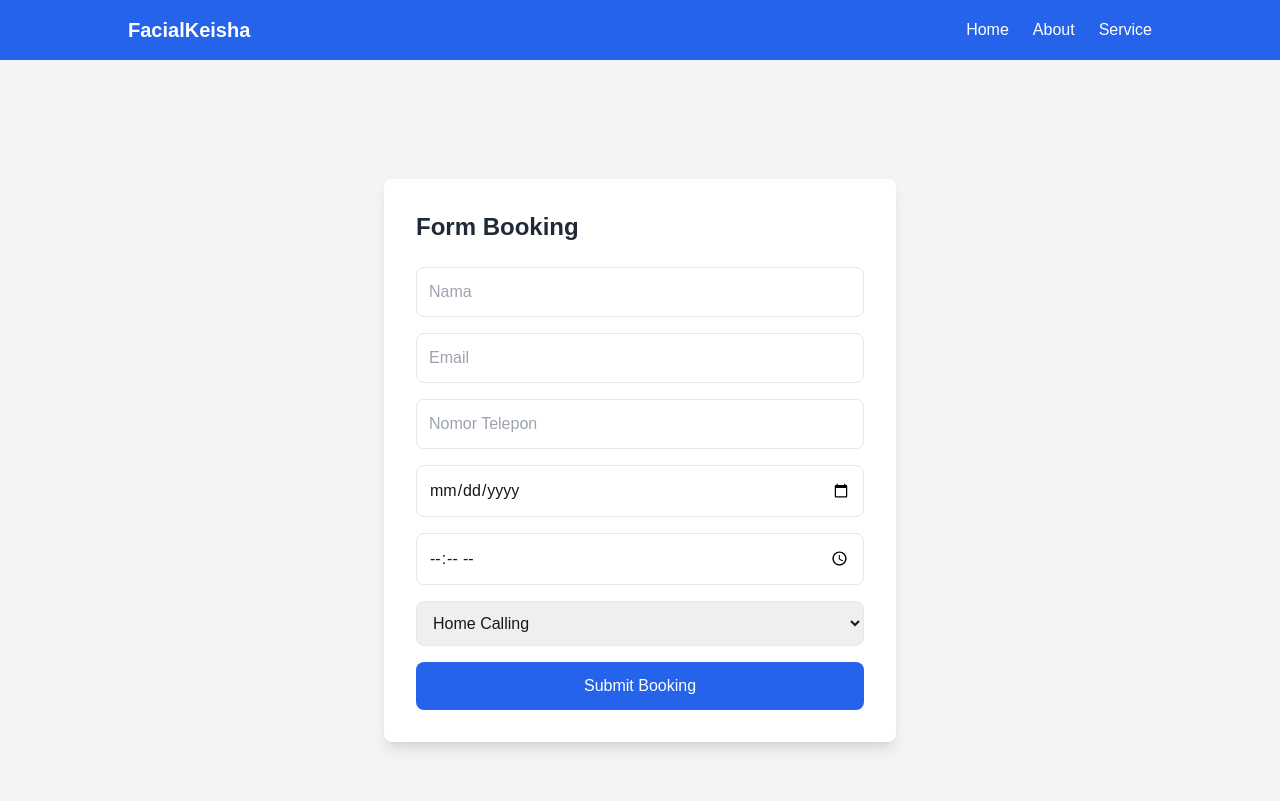
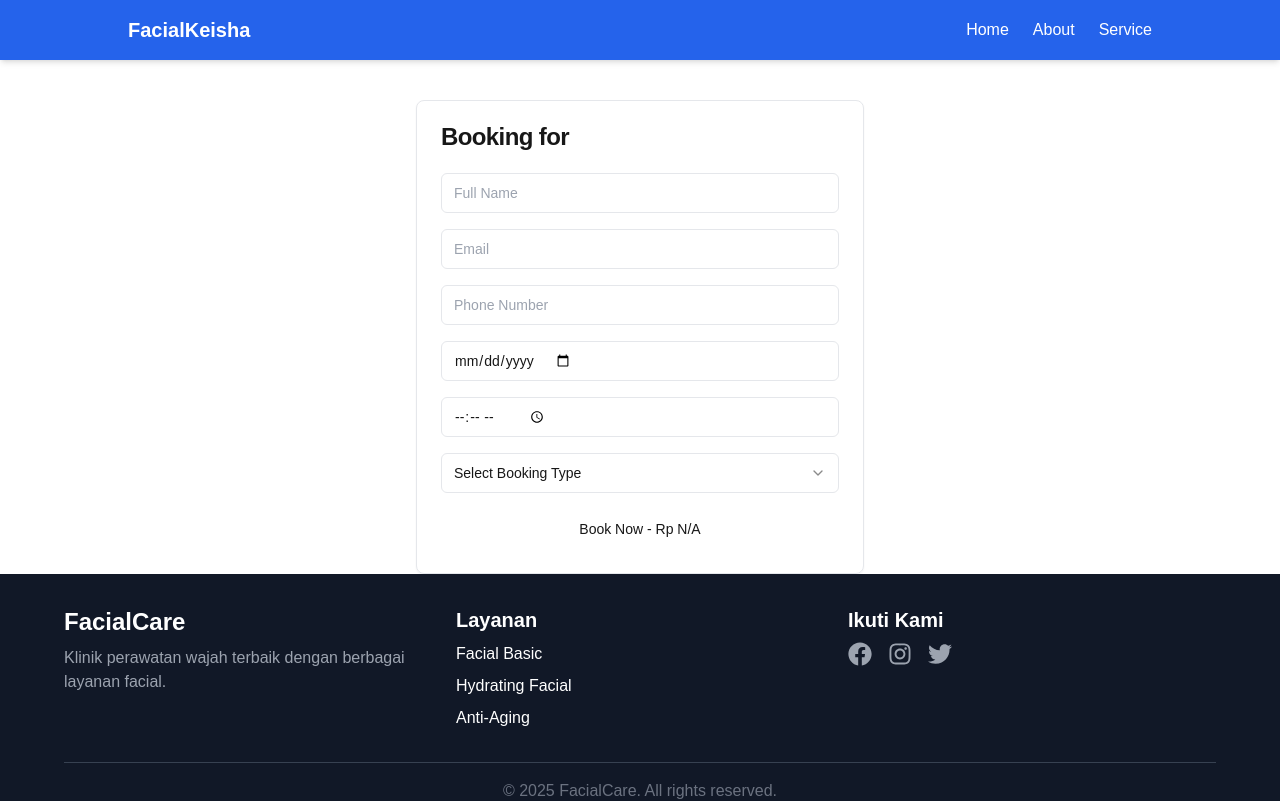
Before and after one commit to lipprendy123/client-facial, a Next.js app: page /booking in a window 1280 px wide. Shown: the top 801 px of the page. Built offline with nearby package versions, Linux system fonts and the light colour scheme.

Commit message:
Add functional booking

```diff
--- a/src/app/(customer)/(index)/booking/page.jsx
+++ b/src/app/(customer)/(index)/booking/page.jsx
@@ -1,110 +1,127 @@
-"use client";
+'use client'
 
-import { useState } from "react";
-import { useParams, useRouter } from "next/navigation";
-import axios from "axios";
+import React, { useState } from 'react';
+import axios from 'axios';
+import { useRouter } from 'next/navigation';
+import { Card, CardHeader, CardTitle, CardContent } from '../../../../components/ui/card';
+import { Input } from '../../../../components/ui/input';
+import { Button } from '../../../../components/ui/button';
+import { Select, SelectContent, SelectItem, SelectTrigger, SelectValue } from '../../../../components/ui/select';
 
-const BookingForm = () => {
-  const { id } = useParams();
+const BookingForm = ({ serviceId, serviceName, servicePrice }) => {
   const router = useRouter();
   const [formData, setFormData] = useState({
-    clientName: "",
-    clientEmail: "",
-    clientPhone: "",
-    date: "",
-    time: "",
-    bookingType: "home_calling",
+    clientName: '',
+    clientEmail: '',
+    clientPhone: '',
+    date: '',
+    time: '',
+    bookingType: ''
   });
+  const [error, setError] = useState(null);
+  const [loading, setLoading] = useState(false);
 
   const handleChange = (e) => {
-    setFormData({ ...formData, [e.target.name]: e.target.value });
+    const { name, value } = e.target;
+    setFormData(prevState => ({
+      ...prevState,
+      [name]: value
+    }));
   };
 
   const handleSubmit = async (e) => {
     e.preventDefault();
+    setLoading(true);
+    setError(null);
 
     try {
-      const response = await axios.post("http://localhost:4000/api/bookings", {
+      const response = await axios.post('http://localhost:4000/api/bookings', {
         ...formData,
-        service: id,
+        service: serviceId
       });
 
-      console.log("Booking success:", response.data);
-      alert("Booking berhasil!");
-
-      router.push("/"); // Redirect ke halaman utama atau halaman sukses
-    } catch (error) {
-      console.error("Booking error:", error);
-      alert("Terjadi kesalahan saat booking.");
+      if (response.data.success) {
+        // Redirect to confirmation page or show success message
+        router.push('/');
+      }
+    } catch (err) {
+      setError(err.response?.data?.message || 'Booking failed. Please try again.');
+      setLoading(false);
     }
   };
 
   return (
-    <div className="min-h-screen flex items-center justify-center bg-gray-100">
-      <div className="bg-white p-8 rounded-lg shadow-lg w-full max-w-lg">
-        <h2 className="text-2xl font-bold text-gray-800 mb-6">Form Booking</h2>
+    <Card className="w-full max-w-md mx-auto mt-10">
+      <CardHeader>
+        <CardTitle>Booking for {serviceName}</CardTitle>
+      </CardHeader>
+      <CardContent>
         <form onSubmit={handleSubmit} className="space-y-4">
-          <input
+          <Input
             type="text"
             name="clientName"
-            placeholder="Nama"
             value={formData.clientName}
             onChange={handleChange}
+            placeholder="Full Name"
             required
-            className="w-full p-3 border rounded-lg"
           />
-          <input
+          <Input
             type="email"
             name="clientEmail"
-            placeholder="Email"
             value={formData.clientEmail}
             onChange={handleChange}
+            placeholder="Email"
             required
-            className="w-full p-3 border rounded-lg"
           />
-          <input
-            type="text"
+          <Input
+            type="tel"
             name="clientPhone"
-            placeholder="Nomor Telepon"
             value={formData.clientPhone}
             onChange={handleChange}
+            placeholder="Phone Number"
             required
-            className="w-full p-3 border rounded-lg"
           />
-          <input
+          <Input
             type="date"
             name="date"
             value={formData.date}
             onChange={handleChange}
             required
-            className="w-full p-3 border rounded-lg"
           />
-          <input
+          <Input
             type="time"
             name="time"
             value={formData.time}
             onChange={handleChange}
             required
-            className="w-full p-3 border rounded-lg"
           />
-          <select
+          <Select
             name="bookingType"
             value={formData.bookingType}
-            onChange={handleChange}
-            className="w-full p-3 border rounded-lg"
+            onValueChange={(value) => setFormData(prev => ({...prev, bookingType: value}))}
+            required
           >
-            <option value="home_calling">Home Calling</option>
-            <option value="visit_to_clinic">Visit to Clinic</option>
-          </select>
-          <button
+            <SelectTrigger>
+              <SelectValue placeholder="Select Booking Type" />
+            </SelectTrigger>
+            <SelectContent>
+              <SelectItem value="home_calling">Home Calling</SelectItem>
+              <SelectItem value="visit_to_clinic">In Clinic</SelectItem>
+            </SelectContent>
+          </Select>
+
+          {error && <p className="text-red-500">{error}</p>}
+
+          <Button
             type="submit"
-            className="w-full bg-blue-600 text-white py-3 rounded-lg hover:bg-blue-700 transition"
+            className="w-full"
+            disabled={loading}
           >
-            Submit Booking
-          </button>
+            {loading ? 'Booking...' : `Book Now - Rp ${servicePrice?.toLocaleString() || 'N/A'}`}
+          </Button>
         </form>
-      </div>
-    </div>
+      </CardContent>
+    </Card>
   );
 };
 
--- /dev/null
+++ b/src/components/ui/button.jsx
@@ -0,0 +1,45 @@
+import React from "react"
+import { Slot } from "@radix-ui/react-slot"
+import { cva } from "class-variance-authority"
+import { cn } from "../../lib/utils"
+
+const buttonVariants = cva(
+  "inline-flex items-center justify-center rounded-md text-sm font-medium transition-colors focus-visible:outline-none focus-visible:ring-2 focus-visible:ring-ring focus-visible:ring-offset-2 disabled:opacity-50 disabled:pointer-events-none ring-offset-background",
+  {
+    variants: {
+      variant: {
+        default: "bg-primary text-primary-foreground hover:bg-primary/90",
+        destructive: "bg-destructive text-destructive-foreground hover:bg-destructive/90",
+        outline: "border border-input hover:bg-accent hover:text-accent-foreground",
+        secondary: "bg-secondary text-secondary-foreground hover:bg-secondary/80",
+        ghost: "hover:bg-accent hover:text-accent-foreground",
+        link: "underline-offset-4 hover:underline text-primary",
+      },
+      size: {
+        default: "h-10 py-2 px-4",
+        sm: "h-9 px-3 rounded-md",
+        lg: "h-11 px-8 rounded-md",
+        icon: "h-10 w-10",
+      },
+    },
+    defaultVariants: {
+      variant: "default",
+      size: "default",
+    },
+  }
+)
+
+const Button = React.forwardRef(({ className, variant, size, asChild = false, ...props }, ref) => {
+  const Comp = asChild ? Slot : "button"
+  return (
+    <Comp
+      className={cn(buttonVariants({ variant, size, className }))}
+      ref={ref}
+      {...props}
+    />
+  )
+})
+
+Button.displayName = "Button"
+
+export { Button, buttonVariants }
--- /dev/null
+++ b/src/components/ui/card.jsx
@@ -0,0 +1,69 @@
+import React from "react"
+import { cn } from "../../lib/utils"
+
+const Card = React.forwardRef(({ className, ...props }, ref) => (
+  <div
+    ref={ref}
+    className={cn(
+      "rounded-lg border bg-card text-card-foreground shadow-sm",
+      className
+    )}
+    {...props}
+  />
+))
+Card.displayName = "Card"
+
+const CardHeader = React.forwardRef(({ className, ...props }, ref) => (
+  <div
+    ref={ref}
+    className={cn("flex flex-col space-y-1.5 p-6", className)}
+    {...props}
+  />
+))
+CardHeader.displayName = "CardHeader"
+
+const CardTitle = React.forwardRef(({ className, children, ...props }, ref) => (
+  <h3
+    ref={ref}
+    className={cn(
+      "text-2xl font-semibold leading-none tracking-tight",
+      className
+    )}
+    {...props}
+  >
+    {children}
+  </h3>
+))
+CardTitle.displayName = "CardTitle"
+
+const CardDescription = React.forwardRef(({ className, ...props }, ref) => (
+  <p
+    ref={ref}
+    className={cn("text-sm text-muted-foreground", className)}
+    {...props}
+  />
+))
+CardDescription.displayName = "CardDescription"
+
+const CardContent = React.forwardRef(({ className, ...props }, ref) => (
+  <div ref={ref} className={cn("p-6 pt-0", className)} {...props} />
+))
+CardContent.displayName = "CardContent"
+
+const CardFooter = React.forwardRef(({ className, ...props }, ref) => (
+  <div
+    ref={ref}
+    className={cn("flex items-center p-6 pt-0", className)}
+    {...props}
+  />
+))
+CardFooter.displayName = "CardFooter"
+
+export {
+  Card,
+  CardHeader,
+  CardTitle,
+  CardDescription,
+  CardContent,
+  CardFooter
+}
--- /dev/null
+++ b/src/components/ui/input.jsx
@@ -0,0 +1,20 @@
+import React from "react"
+import { cn } from "../../lib/utils"
+
+const Input = React.forwardRef(({ className, type, ...props }, ref) => {
+  return (
+    <input
+      type={type}
+      className={cn(
+        "flex h-10 w-full rounded-md border border-input bg-background px-3 py-2 text-sm ring-offset-background file:border-0 file:bg-transparent file:text-sm file:font-medium placeholder:text-muted-foreground focus-visible:outline-none focus-visible:ring-2 focus-visible:ring-ring focus-visible:ring-offset-2 disabled:cursor-not-allowed disabled:opacity-50",
+        className
+      )}
+      ref={ref}
+      {...props}
+    />
+  )
+})
+
+Input.displayName = "Input"
+
+export { Input }
--- /dev/null
+++ b/src/components/ui/select.jsx
@@ -0,0 +1,92 @@
+import React from "react"
+import * as SelectPrimitive from "@radix-ui/react-select"
+import { Check, ChevronDown } from "lucide-react"
+import { cn } from "../../lib/utils"
+
+const Select = SelectPrimitive.Root
+const SelectGroup = SelectPrimitive.Group
+const SelectValue = SelectPrimitive.Value
+
+const SelectTrigger = React.forwardRef(({ className, children, ...props }, ref) => (
+  <SelectPrimitive.Trigger
+    ref={ref}
+    className={cn(
+      "flex h-10 w-full items-center justify-between rounded-md border border-input bg-background px-3 py-2 text-sm ring-offset-background placeholder:text-muted-foreground focus:outline-none focus:ring-2 focus:ring-ring focus:ring-offset-2 disabled:cursor-not-allowed disabled:opacity-50",
+      className
+    )}
+    {...props}
+  >
+    {children}
+    <SelectPrimitive.Icon asChild>
+      <ChevronDown className="h-4 w-4 opacity-50" />
+    </SelectPrimitive.Icon>
+  </SelectPrimitive.Trigger>
+))
+SelectTrigger.displayName = SelectPrimitive.Trigger.displayName
+
+const SelectContent = React.forwardRef(({ className, children, ...props }, ref) => (
+  <SelectPrimitive.Portal>
+    <SelectPrimitive.Content
+      ref={ref}
+      className={cn(
+        "relative z-50 min-w-[8rem] overflow-hidden rounded-md border bg-popover text-popover-foreground shadow-md animate-in slide-in-from-top-2",
+        className
+      )}
+      {...props}
+    >
+      <SelectPrimitive.Viewport className="h-[var(--radix-select-trigger-height)] w-full p-1">
+        {children}
+      </SelectPrimitive.Viewport>
+    </SelectPrimitive.Content>
+  </SelectPrimitive.Portal>
+))
+SelectContent.displayName = SelectPrimitive.Content.displayName
+
+const SelectLabel = React.forwardRef(({ className, ...props }, ref) => (
+  <SelectPrimitive.Label
+    ref={ref}
+    className={cn("py-1.5 pl-8 pr-2 text-sm font-semibold", className)}
+    {...props}
+  />
+))
+SelectLabel.displayName = SelectPrimitive.Label.displayName
+
+const SelectItem = React.forwardRef(({ className, children, ...props }, ref) => (
+  <SelectPrimitive.Item
+    ref={ref}
+    className={cn(
+      "relative flex w-full cursor-default select-none items-center rounded-sm py-1.5 pl-8 pr-2 text-sm outline-none focus:bg-accent focus:text-accent-foreground data-[disabled]:pointer-events-none data-[disabled]:opacity-50",
+      className
+    )}
+    {...props}
+  >
+    <span className="absolute left-2 flex h-3.5 w-3.5 items-center justify-center">
+      <SelectPrimitive.ItemIndicator>
+        <Check className="h-4 w-4" />
+      </SelectPrimitive.ItemIndicator>
+    </span>
+
+    <SelectPrimitive.ItemText>{children}</SelectPrimitive.ItemText>
+  </SelectPrimitive.Item>
+))
+SelectItem.displayName = SelectPrimitive.Item.displayName
+
+const SelectSeparator = React.forwardRef(({ className, ...props }, ref) => (
+  <SelectPrimitive.Separator
+    ref={ref}
+    className={cn("-mx-1 my-1 h-px bg-muted", className)}
+    {...props}
+  />
+))
+SelectSeparator.displayName = SelectPrimitive.Separator.displayName
+
+export {
+  Select,
+  SelectGroup,
+  SelectValue,
+  SelectTrigger,
+  SelectContent,
+  SelectLabel,
+  SelectItem,
+  SelectSeparator,
+}
--- /dev/null
+++ b/src/lib/utils.js
@@ -0,0 +1,6 @@
+import { clsx } from "clsx"
+import { twMerge } from "tailwind-merge"
+
+export function cn(...inputs) {
+  return twMerge(clsx(inputs))
+}
```
Also changed, not shown: package.json (+8 -2 lines), src/app/(customer)/(index)/service/[id]/page.jsx (+20 -25 lines), 1 other file (tests, documents, lock files or other folders).
